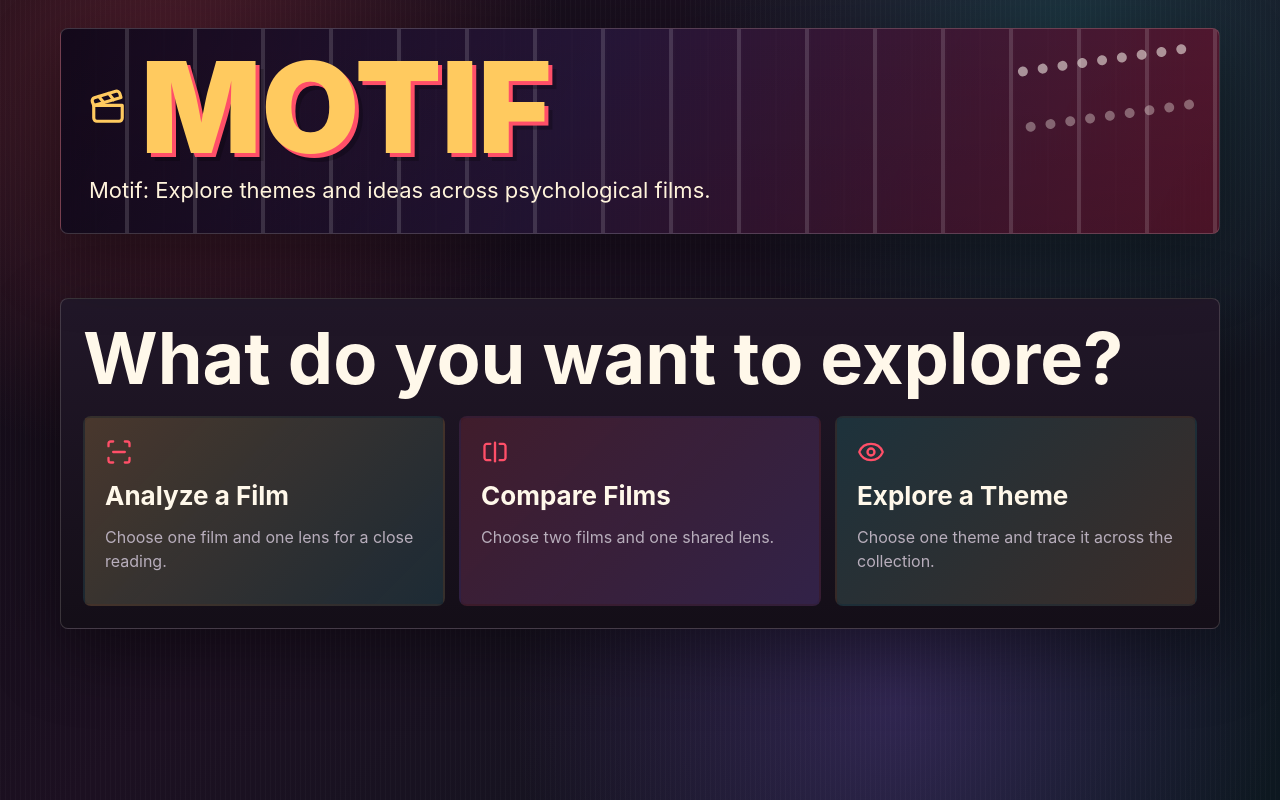
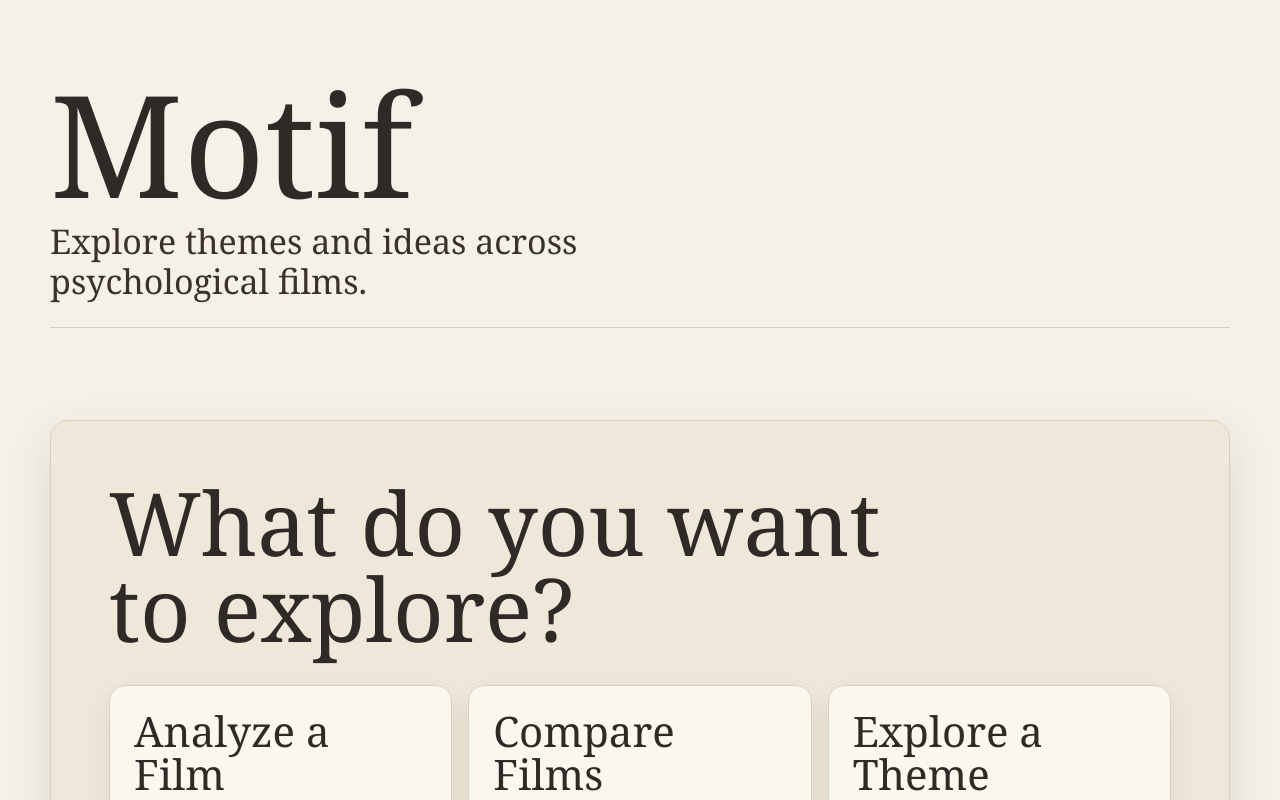
Before and after one commit to tprasad02/motif, a Next.js app in the folder frontend/: page / in a window 1280 px wide. Shown: the top 800 px of the page. Built offline with nearby package versions, Linux system fonts and the light colour scheme.

Commit message:
Redesign Motif with an editorial-inspired UI

```diff
--- a/frontend/app/page.tsx
+++ b/frontend/app/page.tsx
@@ -1,7 +1,7 @@
 "use client";
 
 import { useMemo, useState } from "react";
-import { ArrowLeft, Check, Clapperboard, Eye, Film, Loader2, RotateCcw, ScanLine, SplitSquareHorizontal } from "lucide-react";
+import { ArrowLeft, Loader2, RotateCcw } from "lucide-react";
 import { films, globalLenses } from "./filmConfig";
 
 type Mode = "analyze_film" | "compare_films" | "explore_theme";
@@ -43,10 +43,10 @@
   "cast and performance",
 ];
 
-const workflows: Array<{ id: Mode; title: string; body: string; icon: typeof Film }> = [
-  { id: "analyze_film", title: "Analyze a Film", body: "Choose one film and one lens for a close reading.", icon: ScanLine },
-  { id: "compare_films", title: "Compare Films", body: "Choose two films and one shared lens.", icon: SplitSquareHorizontal },
-  { id: "explore_theme", title: "Explore a Theme", body: "Choose one theme and trace it across the collection.", icon: Eye },
+const workflows: Array<{ id: Mode; title: string; body: string; kicker: string }> = [
+  { id: "analyze_film", title: "Analyze a Film", body: "One film, one idea, four pieces of evidence.", kicker: "Close Reading" },
+  { id: "compare_films", title: "Compare Films", body: "Two films considered side by side through a shared concern.", kicker: "Pairing" },
+  { id: "explore_theme", title: "Explore a Theme", body: "A ranked path through the collection.", kicker: "Collection" },
 ];
 
 const titleFor = (slug?: string | null) => films.find((film) => film.slug === slug)?.title ?? "";
@@ -248,10 +248,9 @@
     <main className="appShell">
       <section className="hero">
         <div className="logoLockup">
-          <Clapperboard size={38} />
           <span>Motif</span>
         </div>
-        <p>Motif: Explore themes and ideas across psychological films.</p>
+        <p>Explore themes and ideas across psychological films.</p>
       </section>
 
       <nav className="topActions" aria-label="Navigation actions">
@@ -273,16 +272,13 @@
         <section className="workflowIntro">
           <h1>What do you want to explore?</h1>
           <div className="workflowGrid">
-            {workflows.map((workflow) => {
-              const Icon = workflow.icon;
-              return (
-                <button key={workflow.id} className="workflowCard" onClick={() => startWorkflow(workflow.id)}>
-                  <Icon size={28} />
-                  <strong>{workflow.title}</strong>
-                  <span>{workflow.body}</span>
-                </button>
-              );
-            })}
+            {workflows.map((workflow) => (
+              <button key={workflow.id} className="workflowCard" onClick={() => startWorkflow(workflow.id)}>
+                <strong>{workflow.title}</strong>
+                <small>{workflow.kicker}</small>
+                <span>{workflow.body}</span>
+              </button>
+            ))}
           </div>
         </section>
       )}
@@ -302,7 +298,6 @@
                 <button key={film.slug} className={isA || isB ? "filmCard selected" : "filmCard"} onClick={() => selectFilm(film.slug)}>
                   {(isA || isB) && (
                     <span className="selectedBadge">
-                      <Check size={14} />
                       {mode === "compare_films" ? (isA ? "Film A" : "Film B") : "Selected"}
                     </span>
                   )}
@@ -375,8 +370,7 @@
       {step === "answer" && answer && (
         <section className={answer.refused ? "answerPanel refused" : "answerPanel"}>
           <div className="answerMeta">
-            <span>{mode === "compare_films" ? "Film comparison" : mode === "explore_theme" ? "Theme exploration" : "Film analysis"}</span>
-            <span>{answer.coverage_level} confidence</span>
+            <span>{mode === "compare_films" ? "Film Comparison" : mode === "explore_theme" ? "Theme Exploration" : "Film Analysis"}</span>
           </div>
           {mode === "explore_theme" && themeFilms.length > 0 && (
             <div className="themeFilmGrid">
--- a/frontend/app/styles.css
+++ b/frontend/app/styles.css
@@ -1,35 +1,52 @@
 :root {
-  color-scheme: dark;
-  --ink: #fff8ea;
-  --muted: #b8aebc;
-  --line: rgba(255, 248, 234, 0.16);
-  --paper: #100b14;
-  --cream: #1b1320;
-  --red: #ff4f68;
-  --blue: #3c7df0;
-  --cyan: #26d3cb;
-  --gold: #ffca5f;
-  --violet: #9b65ff;
-  --green: #50d59a;
-  --shadow: 0 24px 70px rgba(0, 0, 0, 0.42);
+  color-scheme: light;
+  --page: #f5f1e8;
+  --panel: #efe7da;
+  --panel-soft: #e8e2d6;
+  --paper: #2f2a26;
+  --paper-soft: #3a312c;
+  --ink: #2f2a26;
+  --muted: #6d645c;
+  --faint: #9d9286;
+  --rule: #d8cfc3;
+  --rule-strong: #bfb3a5;
+  --accent: #7b3f3a;
+  --accent-dark: #5f302d;
+  --danger: #9f463d;
+  --card: #fbf7ef;
+  --shadow: 0 18px 48px rgba(66, 48, 31, 0.12);
+  --serif: Georgia, "Times New Roman", Times, serif;
+  --sans: Inter, ui-sans-serif, system-ui, -apple-system, BlinkMacSystemFont, "Segoe UI", sans-serif;
 }
 
 * {
   box-sizing: border-box;
 }
 
+html {
+  background: var(--page);
+}
+
 body {
+  min-height: 100vh;
   margin: 0;
   color: var(--ink);
-  font-family: Inter, ui-sans-serif, system-ui, -apple-system, BlinkMacSystemFont, "Segoe UI", sans-serif;
+  background: var(--page);
+  font-family: var(--sans);
+  text-rendering: optimizeLegibility;
+  -webkit-font-smoothing: antialiased;
+}
+
+body::before {
+  content: "";
+  position: fixed;
+  inset: 0;
+  pointer-events: none;
   background:
-    radial-gradient(circle at 13% 8%, rgba(255, 79, 104, 0.24), transparent 25rem),
-    radial-gradient(circle at 83% 4%, rgba(38, 211, 203, 0.18), transparent 24rem),
-    radial-gradient(circle at 70% 88%, rgba(155, 101, 255, 0.22), transparent 24rem),
-    repeating-linear-gradient(90deg, rgba(255, 255, 255, 0.025) 0 1px, transparent 1px 5px),
-    linear-gradient(135deg, #100b14 0%, #1c1021 42%, #0d1820 100%),
-    var(--paper);
-  min-height: 100vh;
+    linear-gradient(rgba(47, 42, 38, 0.025) 1px, transparent 1px),
+    linear-gradient(90deg, rgba(47, 42, 38, 0.018) 1px, transparent 1px);
+  background-size: 100% 44px, 44px 100%;
+  mask-image: linear-gradient(to bottom, rgba(0, 0, 0, 0.2), transparent 58%);
 }
 
 button,
@@ -42,102 +59,67 @@
 }
 
 .appShell {
-  width: min(1160px, calc(100vw - 32px));
+  width: min(1180px, calc(100vw - 40px));
   margin: 0 auto;
-  padding: 28px 0 60px;
+  padding: 48px 0 86px;
 }
 
 .hero {
   display: grid;
   gap: 18px;
-  margin-bottom: 14px;
-  border: 1px solid rgba(255, 248, 234, 0.18);
-  border-radius: 8px;
-  padding: 28px;
-  overflow: hidden;
-  position: relative;
-  color: #fffaf1;
-  background:
-    linear-gradient(115deg, rgba(18, 8, 26, 0.96), rgba(38, 22, 57, 0.9) 44%, rgba(91, 21, 44, 0.92)),
-    repeating-linear-gradient(90deg, rgba(255, 255, 255, 0.08) 0 2px, transparent 2px 34px);
-  box-shadow: var(--shadow);
-}
-
-.hero::before,
-.hero::after {
-  content: "";
-  position: absolute;
-  pointer-events: none;
-}
-
-.hero::before {
-  inset: 0;
-  background:
-    repeating-linear-gradient(90deg, transparent 0 64px, rgba(255, 255, 255, 0.14) 64px 68px),
-    linear-gradient(transparent, rgba(0, 0, 0, 0.12));
-}
-
-.hero::after {
-  right: 28px;
-  top: 26px;
-  width: 170px;
-  height: 46px;
-  border-top: 10px dotted rgba(255, 250, 241, 0.55);
-  border-bottom: 10px dotted rgba(255, 250, 241, 0.35);
-  transform: rotate(-8deg);
-}
-
-.logoLockup {
-  display: flex;
-  align-items: center;
-  gap: 14px;
-  position: relative;
-  z-index: 1;
-}
-
-.logoLockup svg {
-  color: var(--gold);
+  margin-bottom: 28px;
+  padding: 34px 0 26px;
+  border-bottom: 1px solid var(--rule);
 }
 
 .logoLockup span {
-  font-size: clamp(58px, 10vw, 126px);
-  line-height: 0.8;
-  font-weight: 1000;
+  display: block;
+  color: var(--ink);
+  font-family: var(--serif);
+  font-size: clamp(64px, 12vw, 142px);
+  font-weight: 400;
   letter-spacing: 0;
-  text-transform: uppercase;
-  color: var(--gold);
-  text-shadow:
-    4px 4px 0 var(--red),
-    8px 8px 0 rgba(0, 0, 0, 0.22);
+  line-height: 0.86;
 }
 
 .hero p {
-  position: relative;
-  z-index: 1;
-  max-width: 720px;
+  max-width: 620px;
   margin: 0;
-  font-size: 22px;
-  line-height: 1.35;
-  color: #fff4dc;
+  color: var(--paper-soft);
+  font-family: var(--serif);
+  font-size: clamp(22px, 3vw, 34px);
+  line-height: 1.16;
 }
 
 .topActions {
-  min-height: 42px;
+  min-height: 44px;
   display: flex;
-  gap: 9px;
-  margin-bottom: 8px;
+  gap: 10px;
+  margin-bottom: 20px;
 }
 
 .topActions button,
 .answerActions button {
+  min-height: 42px;
   display: inline-flex;
   align-items: center;
-  gap: 7px;
-  border: 1px solid var(--line);
-  border-radius: 8px;
-  padding: 9px 12px;
+  gap: 8px;
+  border: 1px solid var(--rule);
+  border-radius: 999px;
+  padding: 0 15px;
+  color: var(--paper-soft);
+  background: rgba(251, 247, 239, 0.54);
+  transition:
+    border-color 160ms ease,
+    color 160ms ease,
+    background-color 160ms ease;
+}
+
+.topActions button:hover,
+.answerActions button:hover {
+  border-color: var(--rule-strong);
   color: var(--ink);
-  background: rgba(28, 19, 32, 0.82);
+  background: var(--card);
 }
 
 .workflowIntro,
@@ -145,383 +127,456 @@
 .answerPanel,
 .debugPanel,
 .errorState {
-  border: 1px solid var(--line);
-  border-radius: 8px;
-  background:
-    linear-gradient(180deg, rgba(35, 24, 43, 0.92), rgba(20, 14, 24, 0.94)),
-    rgba(16, 11, 20, 0.96);
-  box-shadow: var(--shadow);
+  animation: enter 240ms ease both;
 }
 
 .workflowIntro,
 .stepPanel {
-  padding: 22px;
+  padding: clamp(28px, 5vw, 58px);
+  border: 1px solid var(--rule);
+  background: var(--panel);
+  border-radius: 18px;
+  box-shadow: var(--shadow);
 }
 
 .workflowIntro h1,
 .stepHeader h1,
-.answerPanel h1 {
+.answerPanel h1,
+.thesisBoard h1 {
   margin: 0;
+  font-family: var(--serif);
+  font-weight: 400;
   letter-spacing: 0;
-  line-height: 1.03;
 }
 
 .workflowIntro h1 {
-  font-size: clamp(38px, 6vw, 72px);
-  margin-bottom: 20px;
+  max-width: 780px;
+  margin-bottom: 34px;
+  font-size: clamp(46px, 7vw, 88px);
+  line-height: 0.98;
 }
 
 .workflowGrid {
   display: grid;
   grid-template-columns: repeat(3, minmax(0, 1fr));
-  gap: 14px;
+  gap: 16px;
 }
 
 .workflowCard {
-  min-height: 190px;
+  min-height: 242px;
   display: grid;
   align-content: start;
-  gap: 14px;
-  border: 2px solid rgba(25, 17, 26, 0.1);
-  border-radius: 8px;
+  grid-template-rows: auto auto 1fr;
+  gap: 22px;
+  border: 1px solid var(--rule);
+  border-radius: 16px;
+  padding: 24px;
+  color: var(--ink);
+  text-align: left;
+  background: var(--card);
+  box-shadow: 0 10px 28px rgba(66, 48, 31, 0.08);
+  transition:
+    transform 180ms ease,
+    border-color 180ms ease,
+    background-color 180ms ease;
+}
+
+.workflowCard:hover {
+  transform: translateY(-3px);
+  border-color: var(--accent);
+  background: #fffaf2;
+}
+
+.workflowCard small {
+  color: var(--accent);
+  font-size: 11px;
+  font-weight: 700;
+  letter-spacing: 0.12em;
+  text-transform: uppercase;
+}
+
+.workflowCard strong {
+  display: block;
+  align-self: end;
+  color: var(--ink);
+  font-family: var(--serif);
+  font-size: clamp(30px, 4vw, 42px);
+  font-weight: 400;
+  line-height: 1.02;
+}
+
+.workflowCard span {
+  align-self: end;
+  max-width: 270px;
+  color: var(--muted);
+  font-size: 15px;
+  line-height: 1.55;
+}
+
+.stepHeader {
+  display: grid;
+  gap: 12px;
+  max-width: 780px;
+  margin-bottom: 32px;
+}
+
+.stepHeader span,
+.thesisBoard span,
+.evidenceGrid article > span,
+.answerMeta span {
+  color: var(--accent);
+  font-size: 11px;
+  font-weight: 750;
+  letter-spacing: 0.13em;
+  text-transform: uppercase;
+}
+
+.stepHeader h1 {
+  font-size: clamp(42px, 6vw, 72px);
+  line-height: 0.99;
+}
+
+.stepHeader p {
+  margin: 0;
+  color: var(--muted);
+  font-size: 17px;
+  line-height: 1.55;
+}
+
+.filmGrid {
+  display: grid;
+  grid-template-columns: repeat(3, minmax(0, 1fr));
+  border-top: 1px solid var(--rule);
+  border-left: 1px solid var(--rule);
+  border-radius: 16px;
+  overflow: hidden;
+  background: rgba(251, 247, 239, 0.58);
+  box-shadow: 0 10px 28px rgba(66, 48, 31, 0.07);
+}
+
+.filmCard {
+  min-height: 156px;
+  display: grid;
+  align-content: start;
+  gap: 12px;
+  border: 0;
+  border-right: 1px solid var(--rule);
+  border-bottom: 1px solid var(--rule);
+  border-radius: 0;
   padding: 20px;
   color: var(--ink);
+  background: rgba(251, 247, 239, 0.72);
   text-align: left;
-  background:
-    linear-gradient(135deg, rgba(255, 202, 95, 0.2), rgba(38, 211, 203, 0.12)),
-    var(--cream);
+  position: relative;
   transition:
-    transform 160ms ease,
-    border-color 160ms ease,
+    background-color 160ms ease,
+    color 160ms ease,
     box-shadow 160ms ease;
 }
 
-.workflowCard:nth-child(2) {
-  background:
-    linear-gradient(135deg, rgba(255, 79, 104, 0.16), rgba(155, 101, 255, 0.18)),
-    var(--cream);
+.filmCard:hover {
+  background: #fffaf2;
 }
 
-.workflowCard:nth-child(3) {
-  background:
-    linear-gradient(135deg, rgba(38, 211, 203, 0.16), rgba(255, 202, 95, 0.14)),
-    var(--cream);
+.filmCard strong {
+  padding-right: 74px;
+  color: var(--paper);
+  font-family: var(--serif);
+  font-size: 23px;
+  font-weight: 400;
+  line-height: 1.08;
 }
 
-.workflowCard:hover {
-  transform: translateY(-2px);
-  border-color: rgba(240, 79, 88, 0.55);
-  box-shadow: 0 18px 48px rgba(54, 31, 44, 0.16);
-}
-
-.workflowCard svg {
-  color: var(--red);
-}
-
-.workflowCard strong {
-  font-size: 26px;
-}
-
-.workflowCard span,
-.stepHeader p,
 .filmCard small,
 .themeFilmCard small,
 .themeFilmCard p,
 .evidenceGrid p,
 .debugPanel p {
   color: var(--muted);
-  line-height: 1.5;
+  line-height: 1.55;
 }
 
-.stepHeader {
-  display: grid;
-  gap: 8px;
-  margin-bottom: 18px;
-}
-
-.stepHeader span {
-  color: var(--red);
-  font-size: 12px;
-  font-weight: 900;
-  text-transform: uppercase;
-}
-
-.stepHeader h1 {
-  font-size: clamp(34px, 5vw, 58px);
-}
-
-.stepHeader p {
-  margin: 0;
-  max-width: 760px;
-  font-size: 17px;
-}
-
-.filmGrid {
-  display: grid;
-  grid-template-columns: repeat(3, minmax(0, 1fr));
-  gap: 12px;
-}
-
-.filmCard {
-  min-height: 122px;
-  display: grid;
-  align-content: start;
-  gap: 8px;
-  border: 1px solid rgba(255, 248, 234, 0.14);
-  border-radius: 8px;
-  padding: 14px;
-  color: var(--ink);
-  background:
-    linear-gradient(180deg, rgba(36, 25, 43, 0.98), rgba(20, 15, 25, 0.98));
-  text-align: left;
-  position: relative;
-}
-
-.filmCard strong {
-  padding-right: 82px;
-  font-size: 17px;
-  line-height: 1.2;
+.filmCard small {
+  font-size: 13px;
 }
 
 .filmCard.selected {
-  border-color: var(--red);
-  background:
-    linear-gradient(135deg, rgba(255, 79, 104, 0.28), rgba(255, 202, 95, 0.16)),
-    #211522;
-  box-shadow: 0 0 0 3px rgba(255, 79, 104, 0.14);
+  background: #f1e7d8;
+  box-shadow: inset 0 0 0 2px var(--accent-dark);
+}
+
+.filmCard.selected strong,
+.filmCard.selected small {
+  color: var(--ink);
 }
 
 .selectedBadge {
   position: absolute;
-  top: 10px;
-  right: 10px;
-  display: inline-flex;
-  align-items: center;
-  gap: 4px;
+  top: 16px;
+  right: 16px;
+  border: 1px solid rgba(123, 63, 58, 0.28);
   border-radius: 999px;
-  padding: 5px 8px;
-  color: #fff;
-  background: var(--red);
-  font-size: 12px;
-  font-weight: 900;
+  padding: 5px 9px;
+  color: var(--accent-dark);
+  background: rgba(255, 250, 242, 0.72);
+  font-size: 11px;
+  font-weight: 750;
+  letter-spacing: 0.08em;
+  text-transform: uppercase;
 }
 
 .selectedLenses {
   display: flex;
   flex-wrap: wrap;
-  gap: 6px;
-  margin-top: 5px;
+  gap: 7px;
+  margin-top: 8px;
 }
 
 .selectedLenses span,
 .specificAngles span {
-  border: 1px solid rgba(255, 248, 234, 0.14);
+  border: 1px solid rgba(123, 63, 58, 0.18);
   border-radius: 999px;
-  padding: 6px 8px;
-  color: #efe3eb;
-  background: rgba(255, 255, 255, 0.08);
+  padding: 6px 9px;
+  color: var(--paper-soft);
+  background: rgba(255, 250, 242, 0.64);
   font-size: 12px;
-  font-weight: 800;
+  font-weight: 650;
+}
+
+.specificAngles span {
+  color: var(--muted);
+  border-color: var(--rule);
+  background: rgba(251, 247, 239, 0.5);
 }
 
 .lensGrid {
   display: flex;
   flex-wrap: wrap;
-  gap: 10px;
+  gap: 12px;
 }
 
 .lensPill {
-  border: 1px solid rgba(255, 248, 234, 0.16);
+  min-height: 54px;
+  border: 1px solid var(--rule);
   border-radius: 999px;
-  padding: 11px 15px;
-  color: var(--ink);
-  background: rgba(255, 255, 255, 0.08);
-  font-weight: 850;
+  padding: 0 22px;
+  color: var(--paper);
+  background: rgba(251, 247, 239, 0.58);
+  font-weight: 650;
+  transition:
+    transform 160ms ease,
+    border-color 160ms ease,
+    background-color 160ms ease,
+    color 160ms ease;
+}
+
+.lensPill:hover {
+  transform: translateY(-1px);
+  border-color: var(--accent);
+  background: #fffaf2;
 }
 
 .lensPill.active {
-  border-color: rgba(255, 202, 95, 0.9);
-  color: #160d18;
-  background: linear-gradient(135deg, var(--gold), var(--cyan));
-  box-shadow: 0 0 24px rgba(38, 211, 203, 0.22);
+  border-color: var(--accent);
+  color: #fffaf2;
+  background: var(--accent);
 }
 
 .specificAngles {
-  margin-top: 22px;
+  margin-top: 28px;
+  padding-top: 22px;
+  border-top: 1px solid var(--rule);
 }
 
 .specificAngles h2 {
-  margin: 0 0 10px;
-  font-size: 17px;
+  margin: 0 0 12px;
+  color: var(--muted);
+  font-size: 12px;
+  font-weight: 750;
+  letter-spacing: 0.12em;
+  text-transform: uppercase;
 }
 
 .specificAngles div {
   display: flex;
   flex-wrap: wrap;
-  gap: 8px;
+  gap: 9px;
 }
 
 .footerAction {
   display: flex;
   align-items: center;
-  gap: 12px;
-  margin-top: 22px;
+  gap: 14px;
+  margin-top: 32px;
+  padding-top: 24px;
+  border-top: 1px solid var(--rule);
 }
 
 .primaryButton {
-  min-height: 48px;
+  min-height: 56px;
   display: inline-flex;
   align-items: center;
-  gap: 8px;
-  border: 0;
-  border-radius: 8px;
-  padding: 0 18px;
-  color: #17110e;
-  background: linear-gradient(135deg, var(--cyan), var(--gold));
-  font-weight: 1000;
+  gap: 10px;
+  border: 1px solid var(--accent);
+  border-radius: 999px;
+  padding: 0 24px;
+  color: #fffaf2;
+  background: var(--accent);
+  font-weight: 760;
+  transition:
+    transform 160ms ease,
+    background-color 160ms ease,
+    border-color 160ms ease,
+    opacity 160ms ease;
+}
+
+.primaryButton:hover:not(:disabled) {
+  transform: translateY(-1px);
+  background: var(--accent-dark);
+  border-color: var(--accent-dark);
 }
 
 .primaryButton:disabled {
-  opacity: 0.55;
+  opacity: 0.46;
   cursor: not-allowed;
 }
 
 .inlineError {
-  color: #a7353e;
-  font-weight: 800;
+  color: var(--danger);
+  font-size: 14px;
+  font-weight: 650;
 }
 
 .readyText {
-  color: var(--green);
-  font-weight: 850;
+  color: var(--paper-soft);
+  font-size: 14px;
+  font-weight: 650;
 }
 
 .errorState {
-  margin-top: 14px;
-  padding: 16px;
-  color: #ffd7d9;
-  border-color: rgba(240, 79, 88, 0.45);
-  background: rgba(80, 20, 30, 0.62);
+  margin-top: 18px;
+  padding: 18px 20px;
+  border: 1px solid rgba(210, 143, 130, 0.42);
+  color: var(--danger);
+  background: #f4e6de;
+  border-radius: 14px;
 }
 
 .answerPanel {
-  margin-top: 14px;
-  padding: 24px;
-  background:
-    radial-gradient(circle at 0 0, rgba(38, 211, 203, 0.16), transparent 22rem),
-    radial-gradient(circle at 100% 0, rgba(255, 79, 104, 0.16), transparent 22rem),
-    linear-gradient(180deg, rgba(30, 20, 37, 0.98), rgba(15, 11, 18, 0.98));
+  margin-top: 18px;
+  padding: clamp(30px, 6vw, 72px);
+  border: 1px solid var(--rule);
+  background: var(--panel);
+  border-radius: 18px;
+  box-shadow: var(--shadow);
 }
 
 .answerPanel.refused {
-  border-color: rgba(240, 79, 88, 0.5);
+  border-color: rgba(210, 143, 130, 0.48);
 }
 
 .answerMeta {
   display: flex;
   flex-wrap: wrap;
   gap: 10px;
-  margin-bottom: 14px;
+  margin-bottom: 26px;
 }
 
 .answerMeta span {
-  border-radius: 999px;
-  padding: 7px 10px;
-  color: #fff;
-  background: #241a28;
-  font-size: 12px;
-  font-weight: 900;
-  text-transform: uppercase;
-}
-
-.answerPanel h1,
-.thesisBoard h1 {
-  max-width: 820px;
-  font-size: clamp(24px, 3vw, 36px);
-  line-height: 1.1;
+  color: var(--muted);
 }
 
 .thesisBoard {
-  border-left: 8px solid var(--red);
-  border-radius: 8px;
-  padding: 18px 20px;
-  background:
-    linear-gradient(135deg, rgba(255, 202, 95, 0.16), rgba(38, 211, 203, 0.08)),
-    rgba(255, 255, 255, 0.06);
+  max-width: 920px;
+  margin-bottom: 36px;
+  padding-bottom: 34px;
+  border-bottom: 1px solid var(--rule);
 }
 
 .thesisBoard span,
 .evidenceGrid article > span {
   display: inline-block;
-  margin-bottom: 8px;
-  color: var(--red);
-  font-size: 12px;
-  font-weight: 1000;
-  letter-spacing: 0.04em;
-  text-transform: uppercase;
+  margin-bottom: 14px;
+}
+
+.thesisBoard h1 {
+  color: var(--paper);
+  font-size: clamp(34px, 5vw, 64px);
+  line-height: 1.03;
 }
 
 .evidenceGrid {
   display: grid;
   grid-template-columns: repeat(2, minmax(0, 1fr));
-  gap: 12px;
-  margin-top: 18px;
+  border-top: 1px solid var(--rule);
+  border-left: 1px solid var(--rule);
+  border-radius: 16px;
+  overflow: hidden;
+  background: rgba(251, 247, 239, 0.58);
+  box-shadow: 0 10px 28px rgba(66, 48, 31, 0.07);
 }
 
 .evidenceGrid article {
-  border: 1px solid var(--line);
-  border-radius: 8px;
-  min-height: 220px;
-  padding: 16px;
-  background:
-    linear-gradient(180deg, rgba(255, 255, 255, 0.09), rgba(255, 255, 255, 0.045)),
-    rgba(10, 8, 14, 0.68);
+  min-height: 278px;
+  padding: clamp(22px, 3vw, 34px);
+  border-right: 1px solid var(--rule);
+  border-bottom: 1px solid var(--rule);
+  background: rgba(251, 247, 239, 0.74);
 }
 
 .evidenceGrid strong {
   display: block;
-  margin-bottom: 8px;
-  font-size: 21px;
-  line-height: 1.2;
+  margin-bottom: 14px;
+  color: var(--paper);
+  font-family: var(--serif);
+  font-size: clamp(25px, 3vw, 34px);
+  font-weight: 400;
+  line-height: 1.08;
 }
 
 .evidenceGrid p {
+  max-width: 56ch;
   margin: 0;
+  font-size: 16px;
 }
 
 .themeFilmGrid {
   display: grid;
   grid-template-columns: repeat(3, minmax(0, 1fr));
-  gap: 12px;
-  margin-top: 8px;
+  border-top: 1px solid var(--rule);
+  border-left: 1px solid var(--rule);
+  border-radius: 16px;
+  overflow: hidden;
+  background: rgba(251, 247, 239, 0.58);
+  box-shadow: 0 10px 28px rgba(66, 48, 31, 0.07);
 }
 
 .themeFilmCard {
+  min-height: 230px;
   display: grid;
   align-content: start;
-  gap: 8px;
-  min-height: 190px;
-  border: 1px solid var(--line);
-  border-radius: 8px;
-  padding: 16px;
-  background:
-    linear-gradient(135deg, rgba(255, 202, 95, 0.16), rgba(38, 211, 203, 0.1)),
-    rgba(255, 255, 255, 0.07);
+  gap: 12px;
+  padding: 24px;
+  border-right: 1px solid var(--rule);
+  border-bottom: 1px solid var(--rule);
+  background: rgba(251, 247, 239, 0.74);
 }
 
 .themeFilmCard > span {
   width: fit-content;
-  border-radius: 999px;
-  padding: 5px 8px;
-  color: #fff;
-  background: var(--red);
-  font-size: 12px;
-  font-weight: 1000;
+  color: var(--accent);
+  font-size: 11px;
+  font-weight: 750;
+  letter-spacing: 0.12em;
+  text-transform: uppercase;
 }
 
 .themeFilmCard strong {
-  font-size: 22px;
-  line-height: 1.15;
+  color: var(--paper);
+  font-family: var(--serif);
+  font-size: clamp(27px, 3vw, 38px);
+  font-weight: 400;
+  line-height: 1.04;
 }
 
 .themeFilmCard small,
@@ -537,29 +592,50 @@
 }
 
 .debugPanel {
-  margin-top: 14px;
-  padding: 18px;
-  background: #171319;
-  color: #fff7ec;
+  margin-top: 18px;
+  padding: 22px;
+  border: 1px solid var(--rule);
+  border-radius: 16px;
+  background: var(--card);
+  color: var(--ink);
+}
+
+.debugPanel h2 {
+  margin: 0 0 10px;
+  font-family: var(--serif);
+  font-weight: 400;
 }
 
 .debugPanel details {
-  border-top: 1px solid rgba(255, 247, 236, 0.15);
-  padding: 10px 0;
+  border-top: 1px solid var(--rule);
+  padding: 12px 0;
 }
 
 .debugPanel summary {
-  color: var(--gold);
+  color: var(--accent);
   cursor: pointer;
 }
 
 .debugPanel pre {
+  max-height: 360px;
+  overflow: auto;
   white-space: pre-wrap;
   line-height: 1.45;
 }
 
 .spin {
   animation: spin 800ms linear infinite;
+}
+
+@keyframes enter {
+  from {
+    opacity: 0;
+    transform: translateY(8px);
+  }
+  to {
+    opacity: 1;
+    transform: translateY(0);
+  }
 }
 
 @keyframes spin {
@@ -569,6 +645,11 @@
 }
 
 @media (max-width: 920px) {
+  .appShell {
+    width: min(100vw - 24px, 720px);
+    padding-top: 28px;
+  }
+
   .workflowGrid,
   .filmGrid,
   .themeFilmGrid,
@@ -576,8 +657,8 @@
     grid-template-columns: 1fr;
   }
 
-  .logoLockup {
-    align-items: flex-start;
+  .workflowCard {
+    min-height: 190px;
   }
 
   .footerAction {
```
